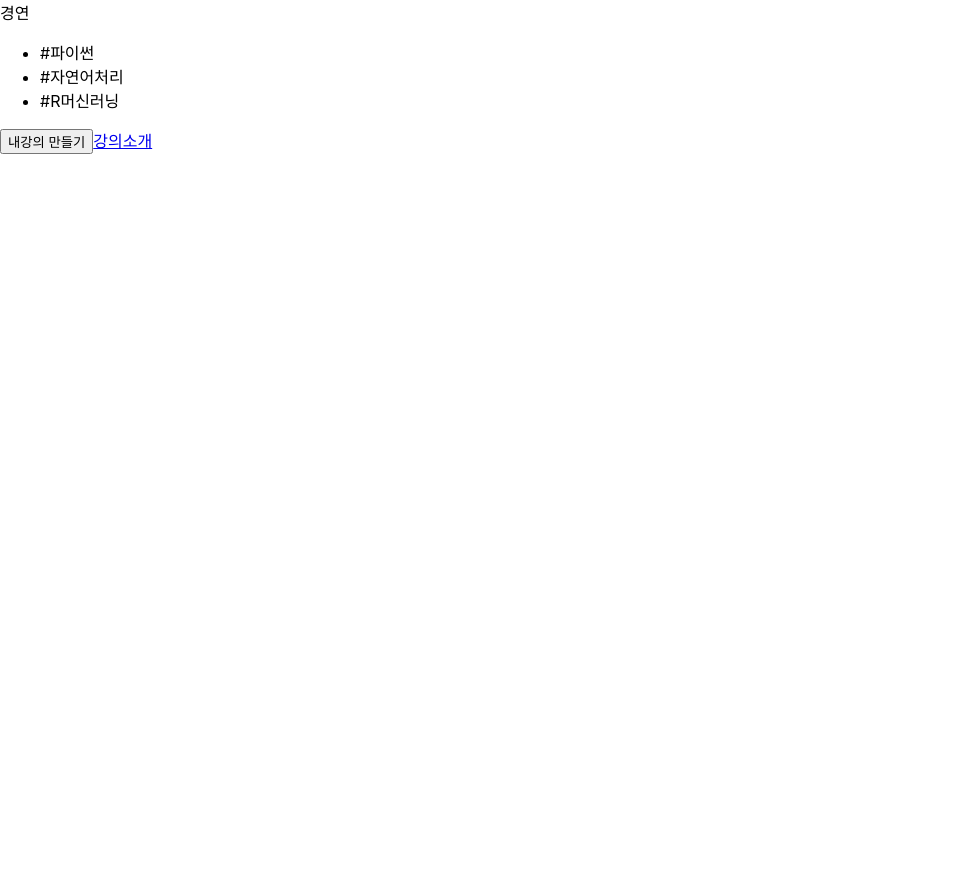
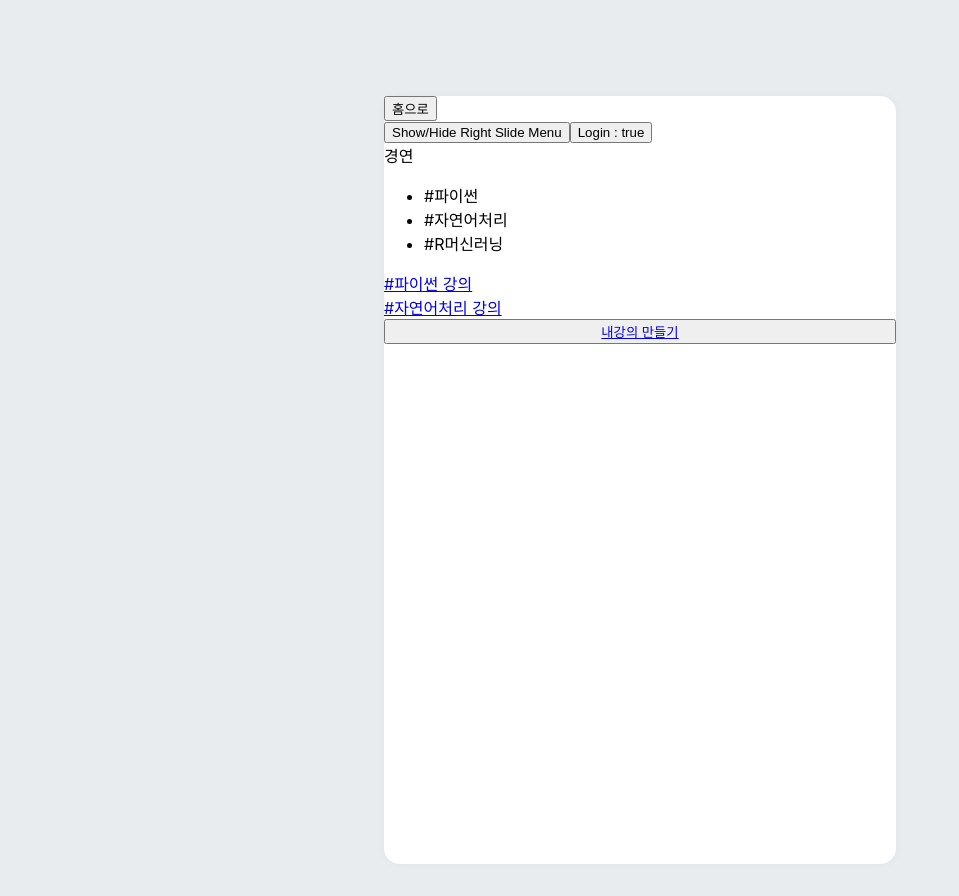
Before and after one commit to syugi/AIRIM, a React app in the folder airim-react/: page / in a window 1280 px wide. Shown: the whole page, without its empty margins (0-959 px from the left). Before the commit the page ends 800 px from the top, so only its background shows below. Built offline with nearby package versions, Linux system fonts and the light colour scheme.

Commit message:
add source

```diff
--- a/airim-react/package.json
+++ b/airim-react/package.json
@@ -67,7 +67,8 @@
     "webpack": "4.42.0",
     "webpack-dev-server": "3.11.0",
     "webpack-manifest-plugin": "2.2.0",
-    "workbox-webpack-plugin": "4.3.1"
+    "workbox-webpack-plugin": "4.3.1",
+    "yarn": "^1.22.10"
   },
   "scripts": {
     "start": "node scripts/start.js",
--- a/airim-react/src/App.js
+++ b/airim-react/src/App.js
@@ -1,19 +1,31 @@
 import React from 'react';
 import { Route, Switch } from 'react-router-dom';
+import { createGlobalStyle } from 'styled-components';
+
 import Home from './components/Home';
-import CourseIntro from './components/CourseIntro';
+import HistorySample from './components/HistorySample';
+import CourseList from './components/CourseList';
+import Course from './components/Course';
+import CreateCourse from './components/CreateCourse';
 import CreateTalk from './components/CreateTalk';
-import HistorySample from './components/HistorySample';
+import './App.css';
 
-import './App.css';
+const GlobalStyle = createGlobalStyle`
+  body {
+    background: #e9ecef;
+  }
+`;
 
 const App = () => {
   return (
     <div>
+      <GlobalStyle />
       <Switch>
         <Route path="/" component={Home} exact={true} />
-        <Route path="/intro" component={CourseIntro} />
-        <Route path="/talk" component={CreateTalk} />
+        <Route path="/CourseList" component={CourseList}/>
+        <Route path="/Course" component={Course}/>
+        <Route path="/CreateCourse" component={CreateCourse}/>
+        <Route path="/CreateTalk" component={CreateTalk}/>
         <Route path="/history" component={HistorySample} />
         <Route
           // path를 따로 정의하지 않으면 모든 상황에 렌더링됨
@@ -25,7 +37,10 @@ const App = () => {
           )}
         />
       </Switch>
+
+
     </div>
+
   );
 };
 
--- /dev/null
+++ b/airim-react/src/components/Course.js
@@ -0,0 +1,19 @@
+import React from 'react';
+import Layout from './common/Layout';
+
+const Course = ({history}) => {
+
+  return (
+    <div className="Course">
+      <Layout history={history}>
+        <header>
+          <div>#파이썬</div>
+        </header>
+      </Layout>
+
+    </div>
+  )
+
+};
+
+export default Course;
--- a/airim-react/src/components/CourseIntro.js
+++ /dev/null
@@ -1,15 +0,0 @@
-import React from 'react';
-
-const CourseIntro = () => {
-
-  return (
-    <div className="CourseIntro">
-      <header>
-        <div>#파이썬</div>
-      </header>
-
-    </div>
-  );
-};
-
-export default CourseIntro;
--- /dev/null
+++ b/airim-react/src/components/CourseList.js
@@ -0,0 +1,19 @@
+import React from 'react';
+import { Link } from 'react-router-dom';
+
+const CourseList = () => {
+
+  return (
+    <div className="CourseList">
+      <div>
+        <Link to="/Course">#파이썬 강의</Link>
+      </div>
+      <div>
+        <Link to="/Course">#자연어처리 강의</Link>
+      </div>
+
+    </div>
+  );
+};
+
+export default CourseList;
--- /dev/null
+++ b/airim-react/src/components/CreateCourse.js
@@ -0,0 +1,19 @@
+import React from 'react';
+import { Link } from 'react-router-dom';
+import Layout from './common/Layout';
+
+const CreateCourse = () => {
+  return (
+     <div className="CreateCourse">
+      <Layout >
+        <header>
+          <div>강의만들기</div>
+        </header>
+
+        <button ><Link to="/CreateTalk">톡 만들기</Link></button>
+       </Layout>
+    </div>
+  );
+}
+
+export default CreateCourse;
--- a/airim-react/src/components/CreateTalk.js
+++ b/airim-react/src/components/CreateTalk.js
@@ -1,6 +1,7 @@
 import React from 'react';
 
-function CreateTalk({ type, content, onChange, onCreate }) {
+const CreateTalk = ({ type, content, onChange, onCreate }) => {
+//function CreateTalk({ type, content, onChange, onCreate }) {
   return (
     <div>
       <input
--- a/airim-react/src/components/Home.js
+++ b/airim-react/src/components/Home.js
@@ -1,7 +1,11 @@
 import React from 'react';
 import { Link } from 'react-router-dom';
 
+import Layout from './common/Layout';
+import CourseList from './CourseList';
+
 const Home = () => {
+
   const style = {
     // backgroundColor: 'black',
     // color: 'aqua',
@@ -11,6 +15,8 @@ const Home = () => {
 
   return (
     <div className="Home">
+
+      <Layout >
         <nav>
           <div>경연</div>
         </nav>
@@ -19,8 +25,13 @@ const Home = () => {
           <li>#자연어처리</li>
           <li>#R머신러닝</li>
         </ul>
-      <button style={style}>내강의 만들기</button>
-      <Link to="/CourseIntro">강의소개</Link>
+
+        <CourseList />
+
+        <button style={style}><Link to="/CreateCourse">내강의 만들기</Link></button>
+      </Layout>
+
+
     </div>
   );
 };
--- /dev/null
+++ b/airim-react/src/components/common/Layout.js
@@ -0,0 +1,44 @@
+import React from 'react';
+import styled from 'styled-components';
+import SideMenu from './SideMenu';
+
+const LayoutBlock = styled.div`
+  width: 512px;
+  height: 768px;
+
+  position: relative; /* 추후 박스 하단에 추가 버튼을 위치시키기 위한 설정 */
+  background: white;
+  border-radius: 16px;
+  box-shadow: 0 0 8px 0 rgba(0, 0, 0, 0.04);
+
+  margin: 0 auto; /* 페이지 중앙에 나타나도록 설정 */
+
+  margin-top: 96px;
+  margin-bottom: 32px;
+  display: flex;
+  flex-direction: column;
+`;
+
+const top = styled.div`
+`;
+
+const Layout = ({children, history}) => {
+
+  // 홈으로
+  const handleGoHome = () => {
+    history.push('/');
+  };
+
+  return (
+    <LayoutBlock>
+      <top>
+        <button onClick={handleGoHome}>홈으로</button>
+        <SideMenu />
+      </top>
+      {children}
+    </LayoutBlock>
+    )
+
+};
+
+export default Layout;
--- /dev/null
+++ b/airim-react/src/components/common/SideMenu.js
@@ -0,0 +1,79 @@
+import React , { useState } from 'react';
+import { Link } from 'react-router-dom';
+import styled from 'styled-components';
+
+const SideMenu = () => {
+
+  const MENU_WIDTH = 240;
+
+  const SlideMenu = styled.div`
+    background: #47a3da;
+	  position: fixed;
+
+    width: ${MENU_WIDTH}px;
+    height: 100%;
+    top: 0;
+    z-index: 1000;
+
+    right: ${props => props.open? '0px' : (MENU_WIDTH*-1)+'px'};
+
+    h3 {
+       	color: #afdefa;
+        font-size: 1.9em;
+        padding: 20px;
+        margin: 0;
+        font-weight: 300;
+        background: #0d77b6;
+      }
+
+    a {
+      display: block;
+      color: #fff;
+      font-size: 1.1em;
+      font-weight: 300;
+
+      border-bottom: 1px solid #258ecd;
+    	padding: 1em;
+
+      &:hover {
+          background: #258ecd;
+      }
+    }
+  `;
+
+  const [open, setOpen] = useState(false);
+  const [login, setLogin] = useState(true);
+
+  const onToggle = () => setOpen(!open);
+
+  return (
+    <div className="Menu">
+      <SlideMenu open={open}>
+        {login ? (
+          <div>
+            <h3>에이림님 환영합니다.</h3>
+            <a>나의정보 확인</a>
+            <a>로그아웃</a>
+          </div>
+        ) :
+        (
+          <div>
+            <h3>경연에 입장하여 다양한 지식과 함께하세요</h3>
+            <div>ID</div>
+            <div>Password</div>
+            <a>아이디/비밀번호 찾기</a>
+            <a>회원가입</a>
+            <button>로그인</button>
+          </div>
+      )}
+
+      </SlideMenu>
+
+      <button onClick={onToggle}>Show/Hide Right Slide Menu</button>
+      <button onClick={()=> setLogin(!login)}>Login : {login? 'true' : 'false'}</button>
+
+    </div>
+  );
+};
+
+export default SideMenu;
```
Also changed, not shown: 1 other file (tests, documents, lock files or other folders). Lines whose indentation alone changed are shown as unchanged.
